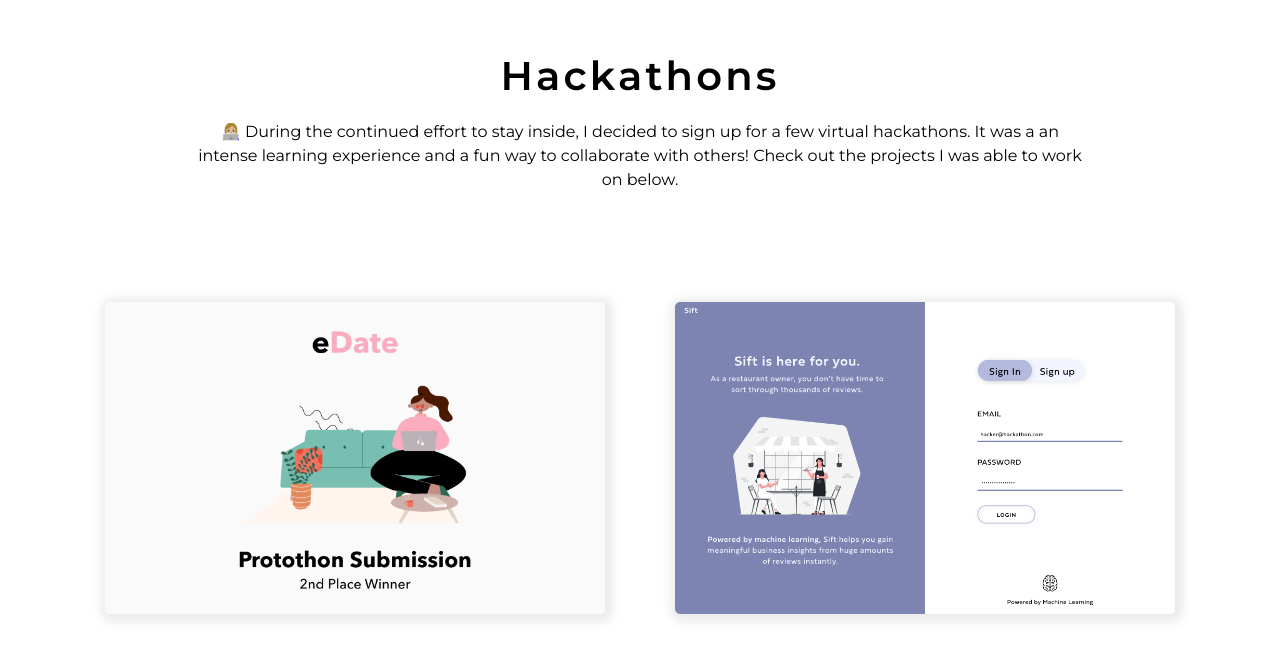
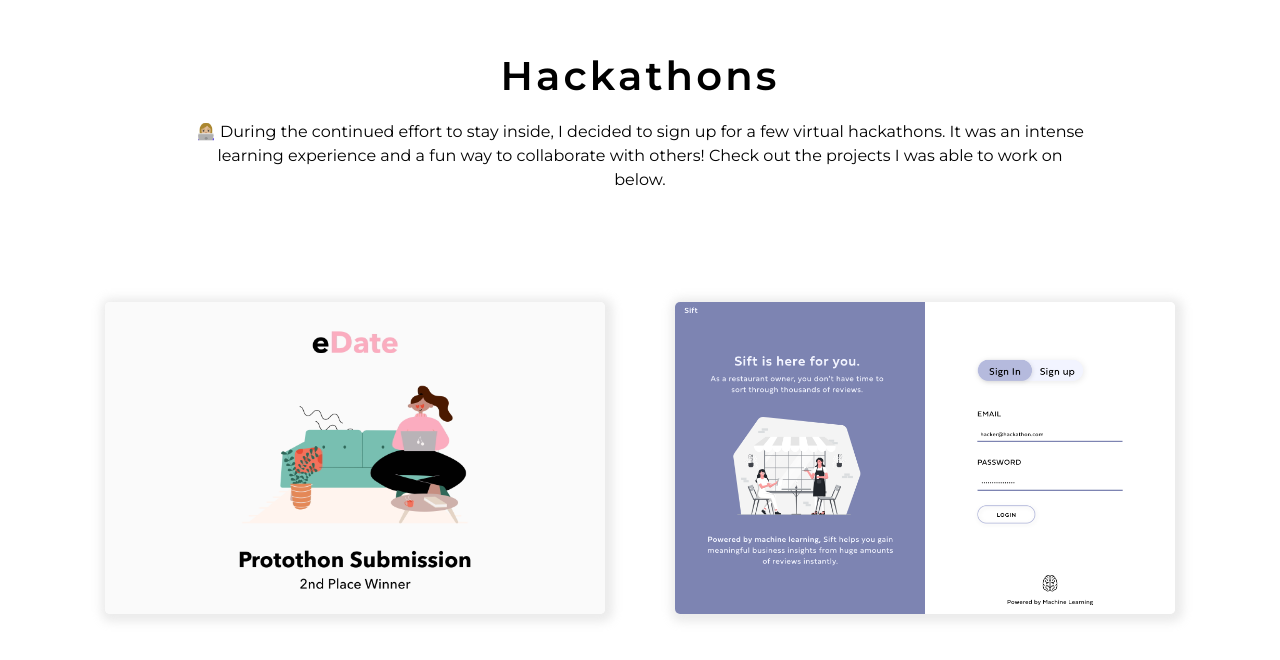
Before and after one commit to hinestaylor29/porfolio-website, a React (Create React App) app: page / in a window 1280 px wide. Shown: the part 3496-4156 px from the top of the page. Built offline with nearby package versions, Linux system fonts and the light colour scheme.

Commit message:
Fixed spelling error

```diff
--- a/src/Hackathons.js
+++ b/src/Hackathons.js
@@ -11,7 +11,7 @@ export default function Hackathons(){
     <Fade bottom>
         <div className="hackathons">
             <h1 className="section-title"> Hackathons </h1>
-            <p className="hackathons-description col-10"> 👩🏼‍💻 During the continued effort to stay inside, I decided to sign up for a few virtual hackathons. It was a an intense learning experience and a fun way to collaborate with others! Check out the projects I was able to work on below. </p>
+            <p className="hackathons-description col-10"> 👩🏼‍💻 During the continued effort to stay inside, I decided to sign up for a few virtual hackathons. It was an intense learning experience and a fun way to collaborate with others! Check out the projects I was able to work on below. </p>
 
         <Row>
         <Col>
```
